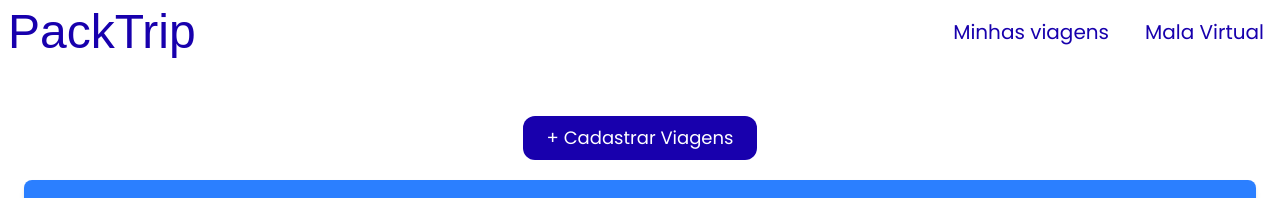
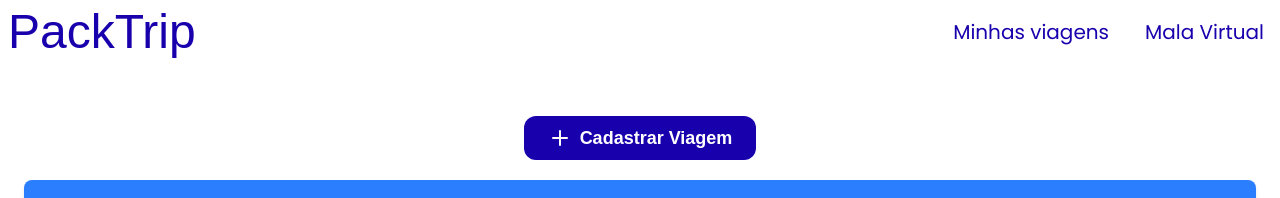
Before and after one commit to rafa-lsc/packtrip, a Next.js app: page /viagens in a window 1280 px wide. Shown: the top 198 px of the page. Built offline with nearby package versions, Linux system fonts and the light colour scheme; a web font is replaced by a local one.

Commit message:
feat: Estrutura do modal e link com o botao Criar Viagem

```diff
--- a/src/app/viagens/page.tsx
+++ b/src/app/viagens/page.tsx
@@ -1,19 +1,26 @@
-
+"use client"
 
 import Link from "next/link";
 import ViagensCard from "@/components/ViagensCard/page";
 import { viagensdatas } from "@/lib/data";
-import { poppins } from "@/app/layout";
-import LargeButton from "@/components/LargeButton";
+import { useState } from "react";
+import { Plus } from "lucide-react";
+import ViagensModal from "@/components/ViagensModal";
 
 
 export default function MinhasViagensPage() {
+    const [isViagensModalOpen, setIsViagensModalOpen] = useState(false);
+
+
     return(
         <div className="container mx-auto p-6 pt-10">
 
             {/*Botao para cadastrar viagens*/}
             <div className="flex justify-center mb-5 mt-3">
-                <LargeButton text="+ Cadastrar Viagens" route="/ViagemComplete " />
+                <button
+                    onClick={() => setIsViagensModalOpen(true)}
+                    className=" bg-primary text-white px-6 py-2 rounded-xl sm:text-lg text-base font-semibold flex items-center gap-2 hover:opacity-90 transition"
+                > <Plus/> Cadastrar Viagem</button>
             </div>
             {/*Cards das viagens */}
             <div className="flex justify-center bg-blue-500 p-5 rounded-lg shadow-md px-4 sm:px-8 md:px-12 xl:px-32 ">
@@ -24,6 +31,9 @@ export default function MinhasViagensPage() {
                 </div>
             </div>
 
+
+
+        <ViagensModal isOpen={isViagensModalOpen} onClose={() => setIsViagensModalOpen(false)} />
         </div>
     )
 
--- /dev/null
+++ b/src/components/ViagensModal/index.tsx
@@ -0,0 +1,22 @@
+import { Dialog, DialogHeader, DialogContent, DialogTitle } from "../ui/dialog"
+
+interface ViagensModalProps {
+    isOpen: boolean;
+    onClose: () => void;
+}
+
+export default function ViagensModal({isOpen, onClose}: ViagensModalProps) {
+    return (
+        <Dialog open={isOpen} onOpenChange={onClose}>
+            <DialogContent>
+                <DialogHeader>
+                    <DialogTitle></DialogTitle>
+                </DialogHeader>
+            </DialogContent>
+        </Dialog>
+
+
+
+
+    );
+}
```
